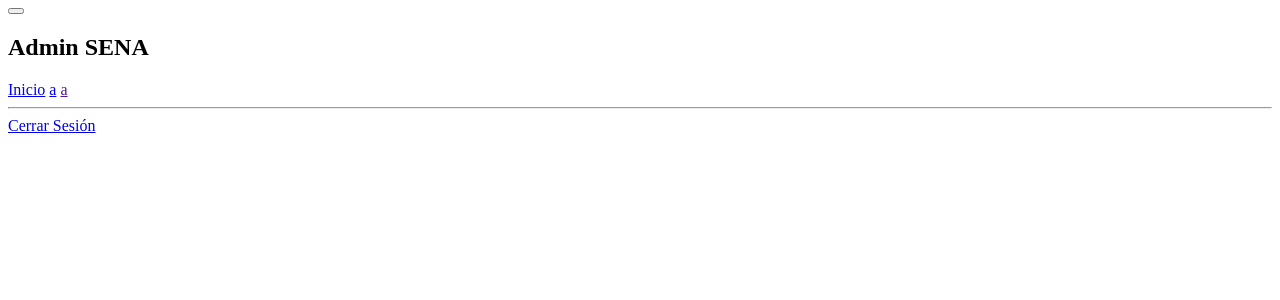
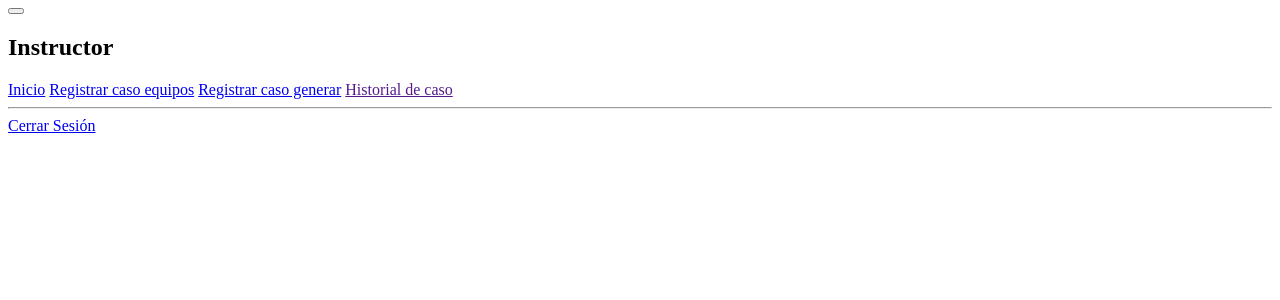
Before and after one commit to Stely69/mesa-de-ayuda, a PHP site: page /views/Instr/barra.php in a window 1280 px wide. Shown: the top 300 px of the page. Run offline with PHP 8.4, Linux system fonts and the light colour scheme.

Commit message:
feat: update sidebar title and navigation links in barra.php

```diff
--- a/public/views/Instr/barra.php
+++ b/public/views/Instr/barra.php
@@ -7,11 +7,12 @@
                 </svg>
             </button>
             </div>
-            <h1 class="text-2xl font-bold mb-6">Admin SENA</h1>
+            <h1 class="text-2xl font-bold mb-6">Instructor</h1>
             <nav class="flex flex-col space-y-3">
             <a href="../" class="p-2 hover:bg-white hover:text-senaGreen rounded">Inicio</a>
-            <a href="instructores" class="p-2 bg-white text-senaGreen rounded">a</a>
-            <a href="" class="p-2 hover:bg-white hover:text-senaGreen rounded">a</a>
+            <a href="RegistarCasoGeneral" class="p-2 hover:bg-white hover:text-senaGreen rounded">Registrar caso equipos</a>
+            <a href="instructores" class="p-2 bg-white text-senaGreen rounded">Registrar caso generar</a>
+            <a href="" class="p-2 hover:bg-white hover:text-senaGreen rounded">Historial de caso</a>
             <hr class="border-white opacity-30">
             <?php if (isset($_SESSION["id"])): ?>
                 <a href="../Perfi/perfil" class="p-2 hover:bg-white hover:text-senaGreen rounded">Bienvenido, <?php echo $_SESSION["nombres"]; ?></a>
```
